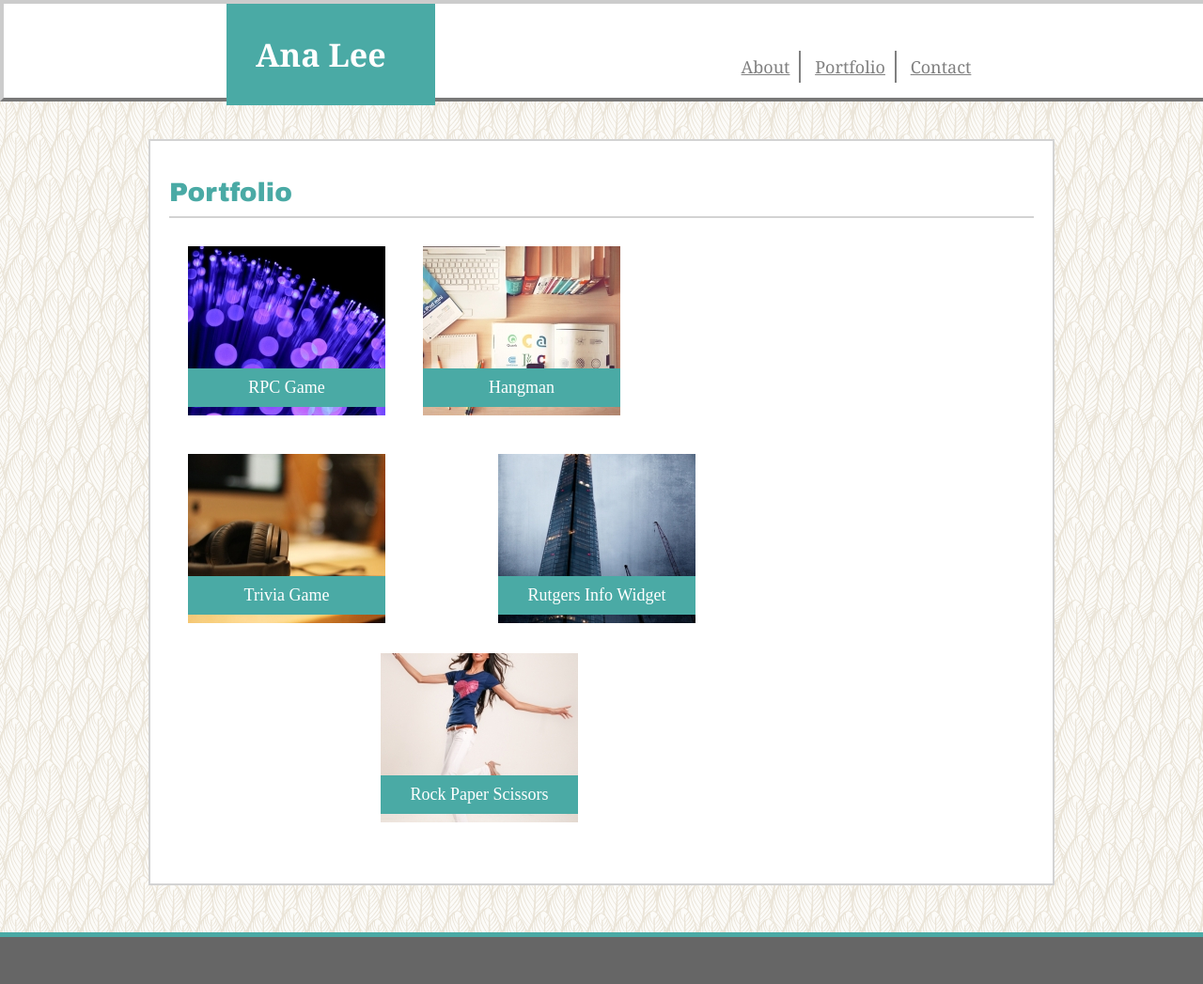
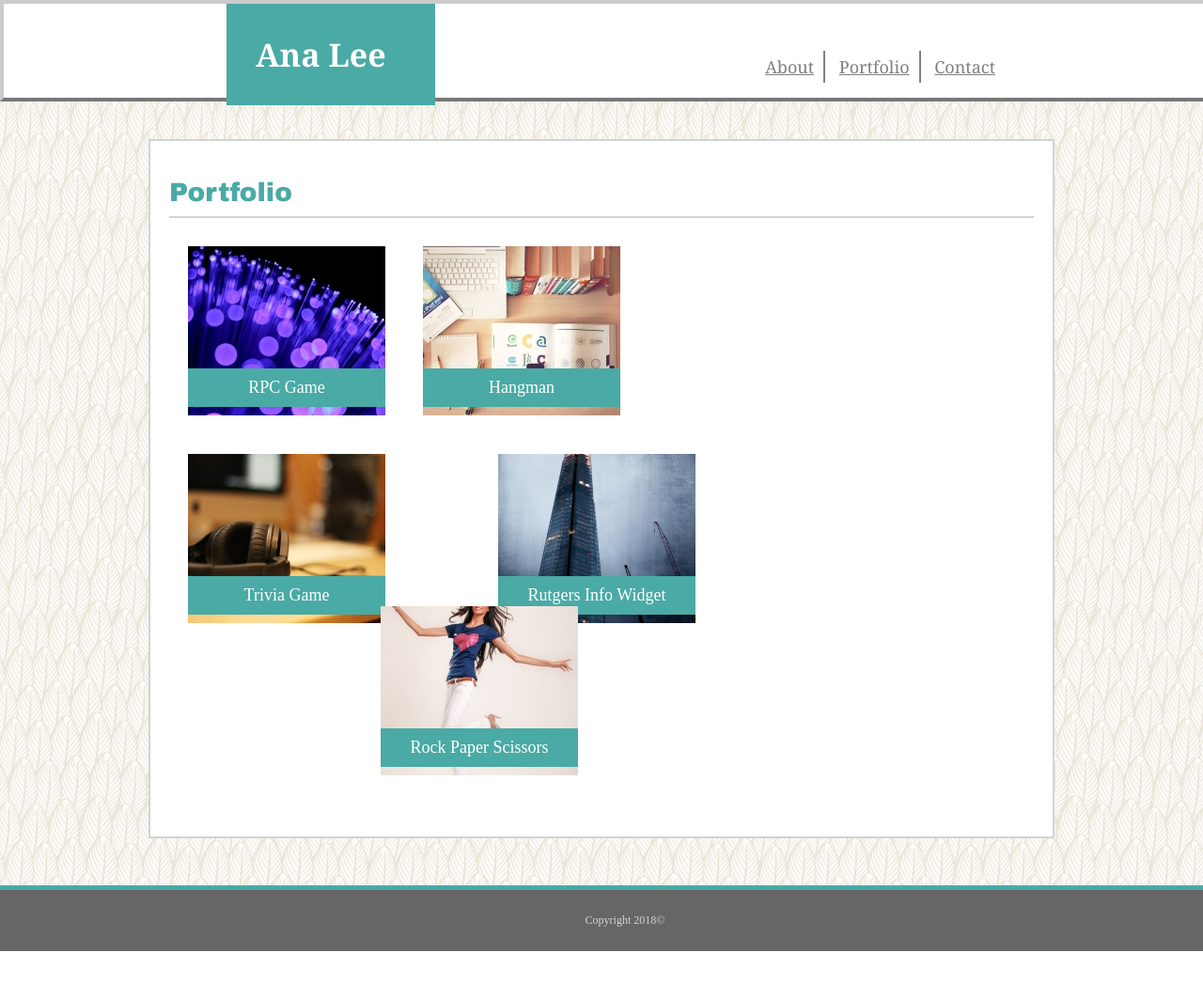
Before and after one commit to anabellee25/Basic-Portfolio, a plain HTML site: page portfolio.html in a window 1280 px wide. Shown: the top 1047 px of the page at 94% size. After the commit the page ends 1012 px from the top, so only its background shows below. Drawn offline with Linux system fonts and the light colour scheme.

Commit message:
revised and complete

```diff
--- a/assets/css/style.css
+++ b/assets/css/style.css
@@ -8,7 +8,7 @@ body {
 
 header {
     height: 70px;
-    width: 98%;
+    width: 100%;
     background-color:#ffffff;
     padding:15px;
     border-style: outset;
@@ -78,16 +78,15 @@ header {
 }
 
 #main {
-    overflow: auto;
     clear: both;
     background: #ffffff;
     border: 2px solid #dddddd;
-    padding: 20px;
     width: 917px;
     height: 500px;
     margin: auto;
     position: relative;
     top: -50px;
+    padding: 20px;
 
 
 }
@@ -115,12 +114,9 @@ h2 {
     float: left;
     height: 300px;
     width: 680px;
+    float: right;
     position: relative;
-    left: 220px;
     bottom: 140px;
-
-
-
 
 }
 
@@ -132,6 +128,10 @@ footer {
     width: 100%;
     margin-top: 50px;
     margin-bottom: 0;
+    color: lightgray;
+    text-align:center;
+    font-size: 12px;
+
 
 }
 
@@ -140,7 +140,7 @@ footer {
     border: solid lightgray 2px;
     margin: auto;
     margin-top: 40px;
-    height: 750px;
+    height: 700px;
     width: 920px;
     text-align: center;
     color: lightgray;
@@ -256,7 +256,7 @@ footer {
 .image5 {
     float: left;
     position: absolute;
-    top: 665px;
+    top: 615px;
     left: 380px;
     margin: 30px 0px 0px 25px;
 
--- a/portfolio.html
+++ b/portfolio.html
@@ -63,7 +63,7 @@
 
 </body>
 
-<footer></footer>
+<footer>Copyright 2018©</footer>
 
 
 </html>
```
Also changed, not shown: contact.html (+1 -1 lines), index.html (+4 -5 lines), 1 other file.
